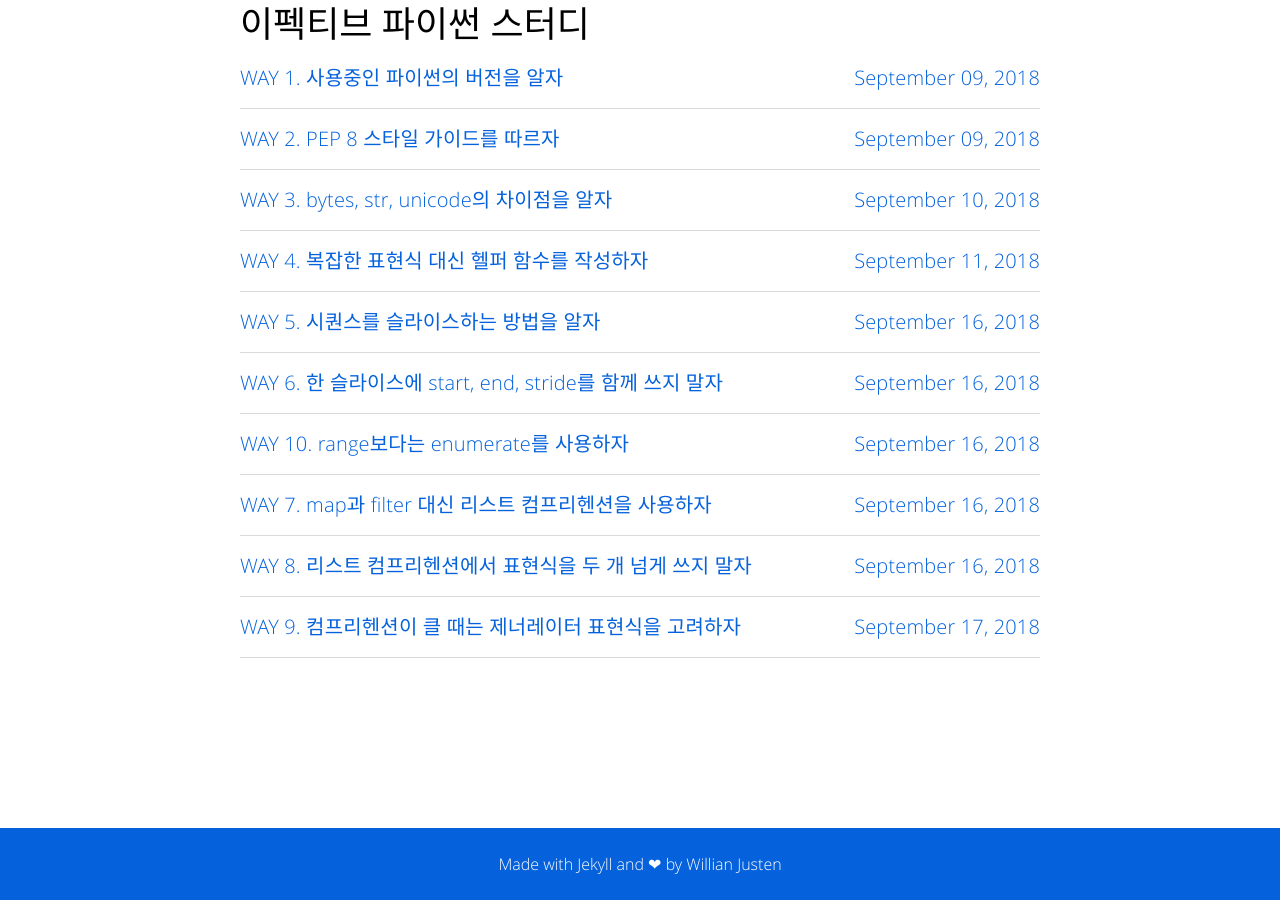
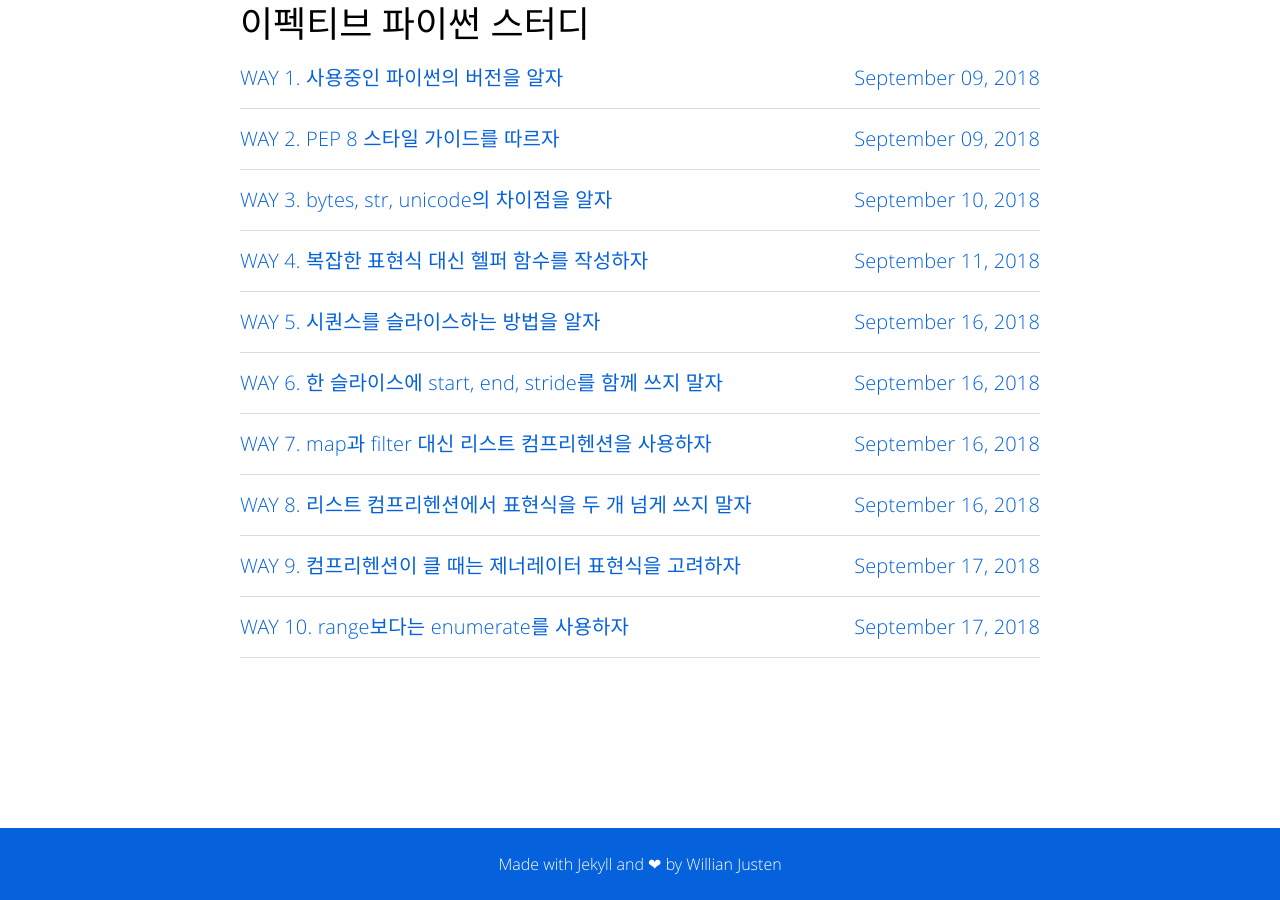
Before and after one commit to hcnoh/blog-prev, a Jekyll site: the page built from series.html, in a window 1280 px wide and 900 px high, scrolled down 1419 px. Built offline with Jekyll 4.4.1, drawn with Linux system fonts in a browser that asks for light colours.

Commit message:
Update 2018-09-17-effective-python-way10.md

```diff
--- a/_posts/2018-09-17-effective-python-way10.md
+++ b/_posts/2018-09-17-effective-python-way10.md
@@ -1,7 +1,7 @@
 ---
 layout: post
 title: "WAY 10. range보다는 enumerate를 사용하자"
-date: 2018-09-16 20:51:23
+date: 2018-09-17 21:51:32
 image: '/assets/img/'
 description: '이펙티브 파이썬 코딩의 기술 책 스터디 정리'
 tags:
```
